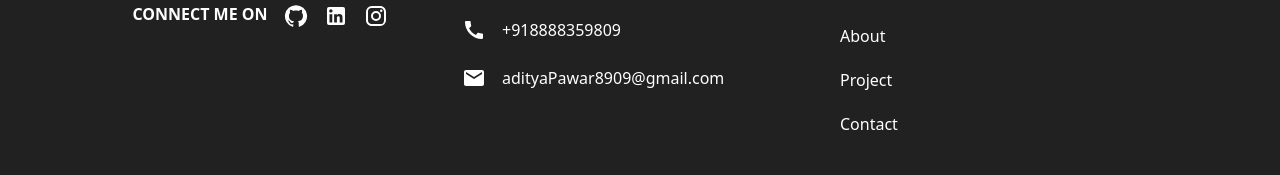
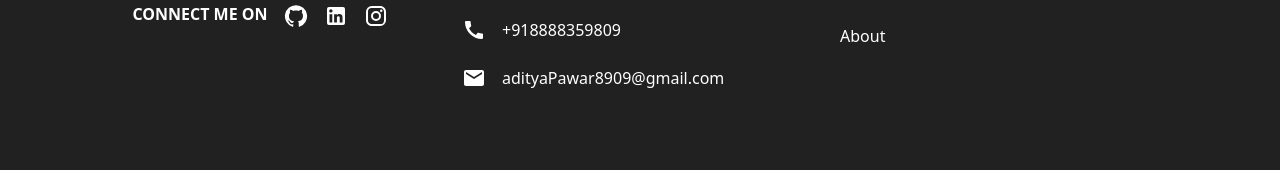
Before and after one commit to adityaPawar1999/portfolio2.0, a React (Create React App) app: page / in a window 1280 px wide. Shown: the part 1874-2049 px from the top of the page. Built offline with nearby package versions, Linux system fonts and the light colour scheme.

Commit message:
Update Footer.jsx

```diff
--- a/src/components/Footer/Footer.jsx
+++ b/src/components/Footer/Footer.jsx
@@ -44,8 +44,6 @@ const Footer = () => {
                         <div className="row footerLink">
                             <NavLink className="links" to="/">Home</NavLink>
                             <NavLink className="links" to="/about">About</NavLink>
-                            <NavLink className="links" to="/home">Project</NavLink>
-                            <NavLink className="links" to="/home">Contact</NavLink>
                         </div>
                     </div>
                 </div>
```
